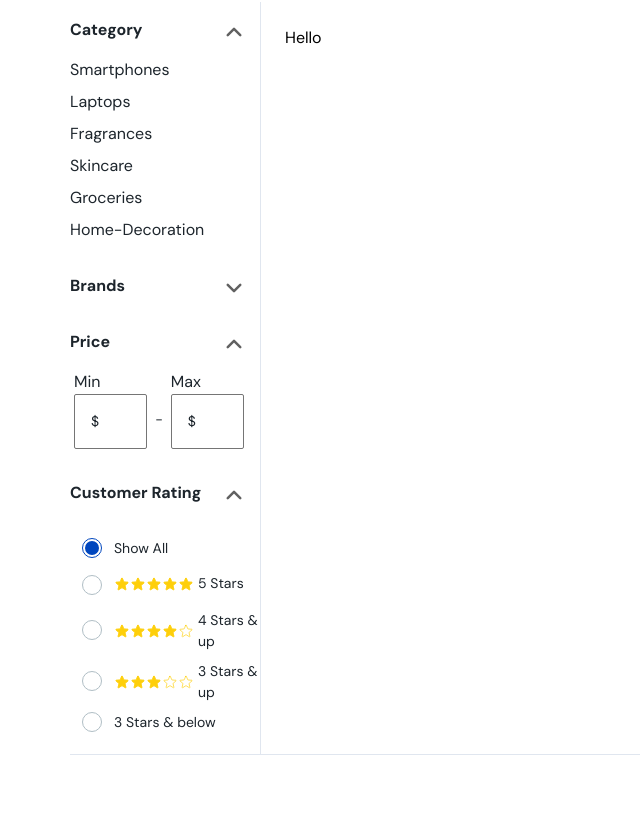
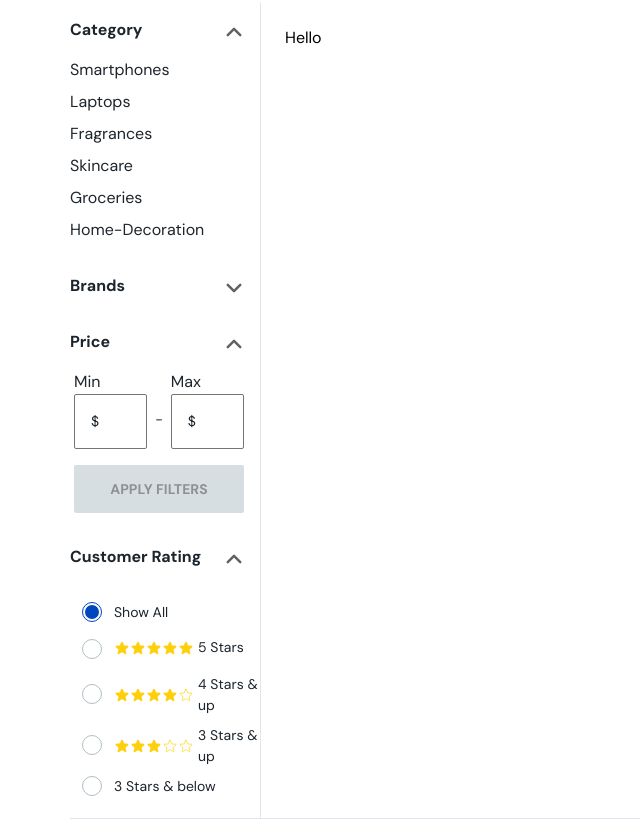
Before and after one commit to webdevsk/bestbuy-clone, a React (Vite) app: page / in a window 1280 px wide. Shown: the part 1382-2217 px from the top of the page, without its empty margins (0-640 px from the left). Built offline with nearby package versions, Linux system fonts and the light colour scheme.

Commit message:
Done with price filter button logic

```diff
--- a/src/components/Filters.jsx
+++ b/src/components/Filters.jsx
@@ -7,10 +7,11 @@ import {
   Accordion,
   AccordionBody,
   AccordionHeader,
+  Button,
   Radio,
   Typography,
 } from "@material-tailwind/react"
-import { useState } from "react"
+import { useRef, useState } from "react"
 import { Link } from "react-router-dom"
 import RatingBar from "./RatingBar"
 
@@ -53,6 +54,16 @@ const Filters = ({ products }) => {
       ...openObj,
       [key]: key in openObj ? !openObj[key] : true,
     }))
+
+  //Disable Price filter button when no value is present
+  const priceBtnRef = useRef(null)
+  const minPriceRef = useRef(null)
+  const maxPriceRef = useRef(null)
+
+  const handlePriceBtn = () => {
+    priceBtnRef.current.disabled =
+      minPriceRef.current.value === "" && maxPriceRef.current.value === ""
+  }
 
   return (
     <>
@@ -106,17 +117,18 @@ const Filters = ({ products }) => {
           Price
         </AccordionHeader>
         <AccordionBody className="py-0 pb-4 text-body">
-          <div className="flex flex-col gap-2 pl-1 pr-4">
-            <div className="flex items-center gap-2">
+          <div className="flex flex-wrap items-center gap-2 pl-1 pr-4">
             <div className="w-1 grow">
               <Typography>Min</Typography>
               <input
                 type="text"
                 placeholder="$"
-                  className="max-w-full rounded-sm border border-gray-600 p-4 ring-4 ring-transparent ring-offset-1 ring-offset-transparent transition-[box-shadow] placeholder:text-body focus-visible:border-blue-900 focus-visible:outline-none focus-visible:ring-blue-100 focus-visible:ring-offset-blue-900"
-                  onKeyDown={(event) =>
+                className=""
+                ref={minPriceRef}
+                onChange={handlePriceBtn}
+                onKeyDown={(event) => {
                   !/[0-9]|Backspace/.test(event.key) && event.preventDefault()
-                  }
+                }}
               ></input>
             </div>
 
@@ -127,13 +139,23 @@ const Filters = ({ products }) => {
               <input
                 type="text"
                 placeholder="$"
-                  className="max-w-full rounded-sm border border-gray-600 p-4 ring-4 ring-transparent ring-offset-1 ring-offset-transparent transition-[box-shadow] placeholder:text-body focus-visible:border-blue-900 focus-visible:outline-none focus-visible:ring-blue-100 focus-visible:ring-offset-blue-900"
+                className=""
+                ref={maxPriceRef}
+                onChange={handlePriceBtn}
                 onKeyDown={(event) =>
                   !/[0-9]|Backspace/.test(event.key) && event.preventDefault()
                 }
               ></input>
             </div>
-            </div>
+
+            <Button
+              ref={priceBtnRef}
+              size="lg"
+              disabled
+              className="mt-2 w-full bg-theme disabled:bg-blue-gray-200 disabled:text-body"
+            >
+              Apply Filters
+            </Button>
           </div>
         </AccordionBody>
       </Accordion>
--- a/src/index.css
+++ b/src/index.css
@@ -15,6 +15,11 @@
 @layer base {
   section {
     @apply mb-12 xl:mb-24;
+  }
+
+  input[type="text"],
+  select {
+    @apply max-w-full rounded-sm border border-gray-600 p-4 ring-4 ring-transparent ring-offset-1 ring-offset-transparent transition-[box-shadow] placeholder:text-body focus-visible:border-blue-900 focus-visible:outline-none focus-visible:ring-blue-100 focus-visible:ring-offset-blue-900;
   }
 }
 
```
Lines whose indentation alone changed are shown as unchanged.
